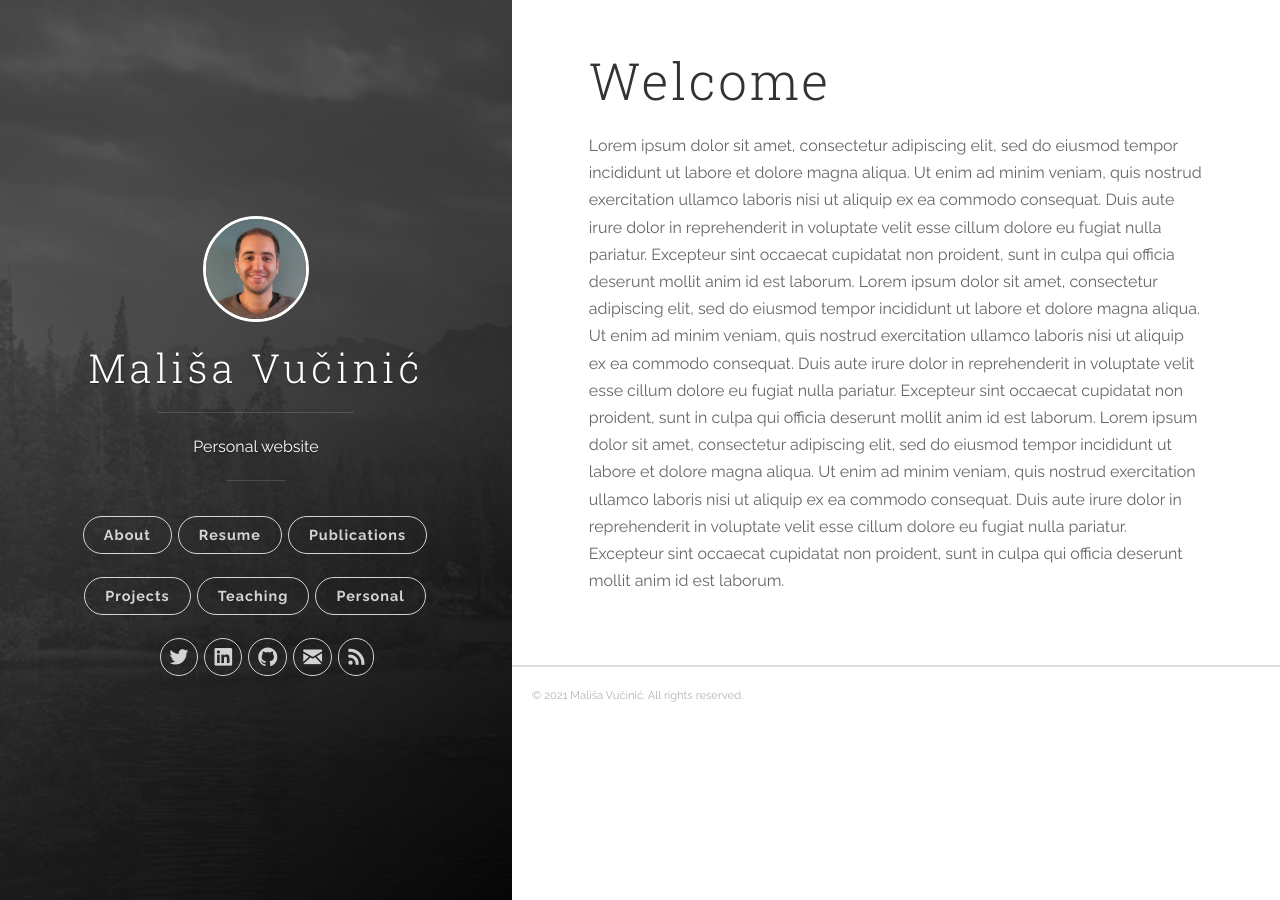
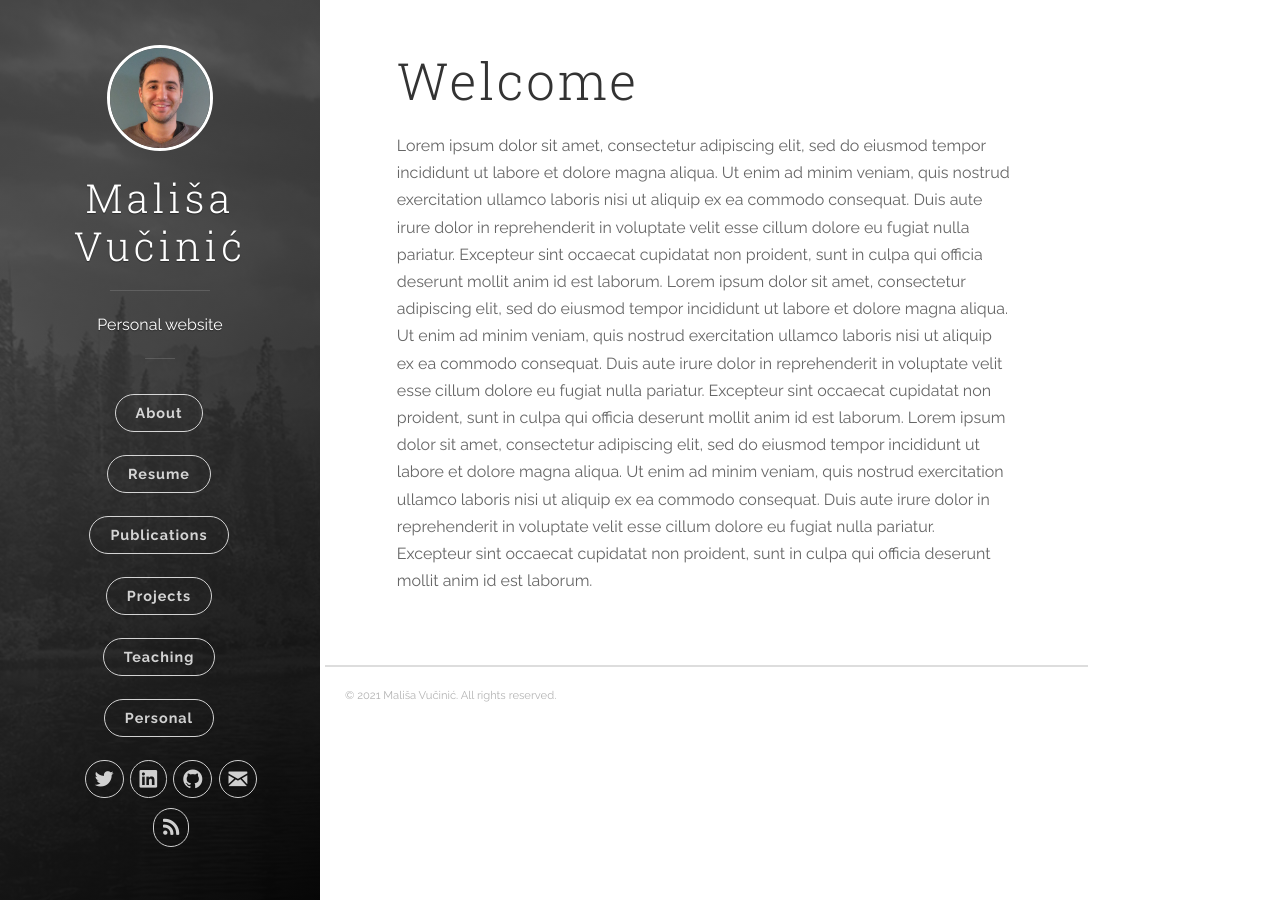
Before and after one commit to malishav/malishav.github.io, a Jekyll site: the page built from index.md, in a window 1280 px wide. Built offline with Jekyll 4.4.1, drawn with Linux system fonts in a browser that asks for light colours; the list of posts is cut into pages by our own code; comment, search, counter and statistics services are not loaded.

Commit message:
Tuning css widths

```diff
--- a/_sass/uno.scss
+++ b/_sass/uno.scss
@@ -1100,7 +1100,7 @@ pre {
 	z-index: 800;
 	width: 60%;
 	max-width: 800px;
-	margin-left: 40%; }
+	margin-left: 25%; }
 
 .content-wrapper__inner {
 	margin: 0 10%;
@@ -1108,6 +1108,7 @@ pre {
 
 .footer {
 	display: block;
+	margin-left: 5px;
 	padding: 2em 0 0 0;
 	border-top: 2px solid #dddddd;
 	font-size: .7em;
@@ -1214,8 +1215,8 @@ hr {
 	background-size: cover; }
 
 .panel-cover--collapsed {
-	width: 40%;
-	max-width: 530px; }
+	width: 25%;
+	max-width: 430px; }
 
 .panel-cover--overlay {
 	display: block;
@@ -1559,7 +1560,7 @@ input[type="tel"] {
 
 @media all and (min-width: 1300px) {
 	.content-wrapper {
-		margin-left: 530px; } }
+		margin-left: 25%; } }
 @media all and (max-width: 1100px) {
 	.panel-cover__logo {
 		width: 70px; }
--- a/css/main.scss
+++ b/css/main.scss
@@ -59,7 +59,7 @@ pre.highlight code,
 }
 
 .panel-cover--twitter {
-  width: 20%;
+  width: 15%;
   max-width: 350px;
   right: 0px;
   background: top right no-repeat;
```
